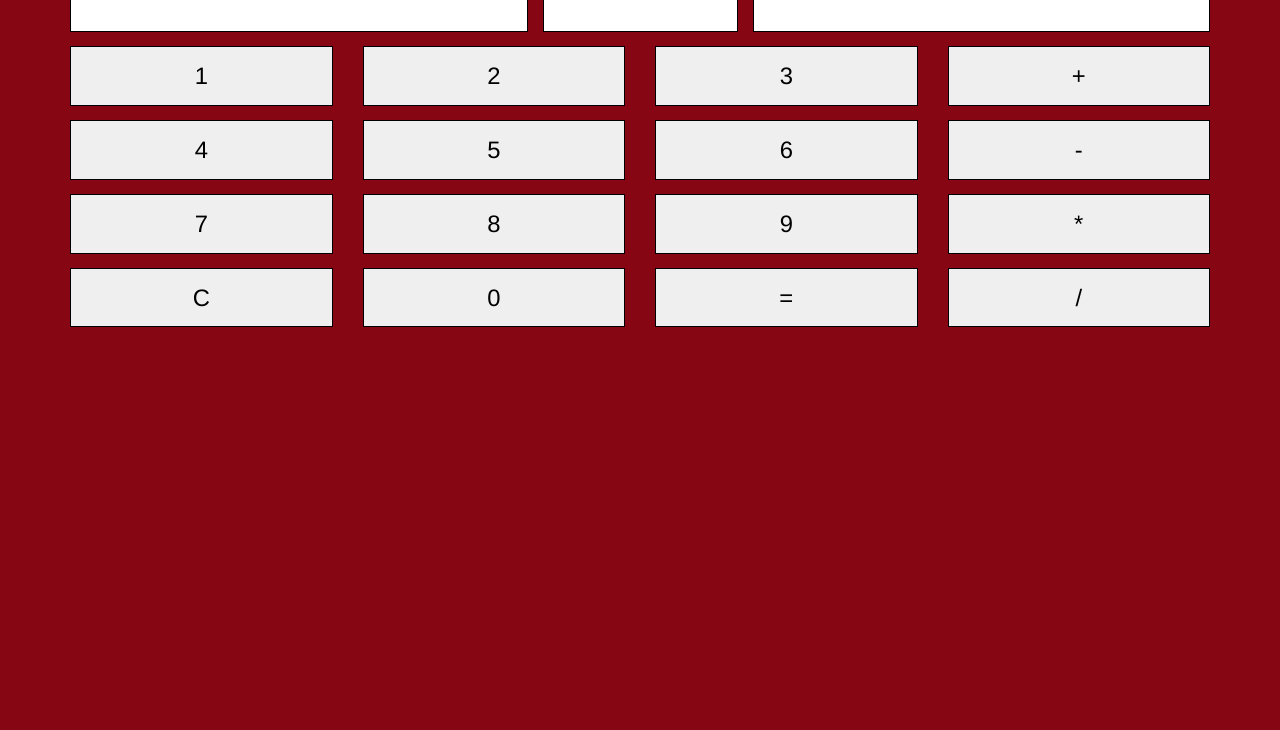
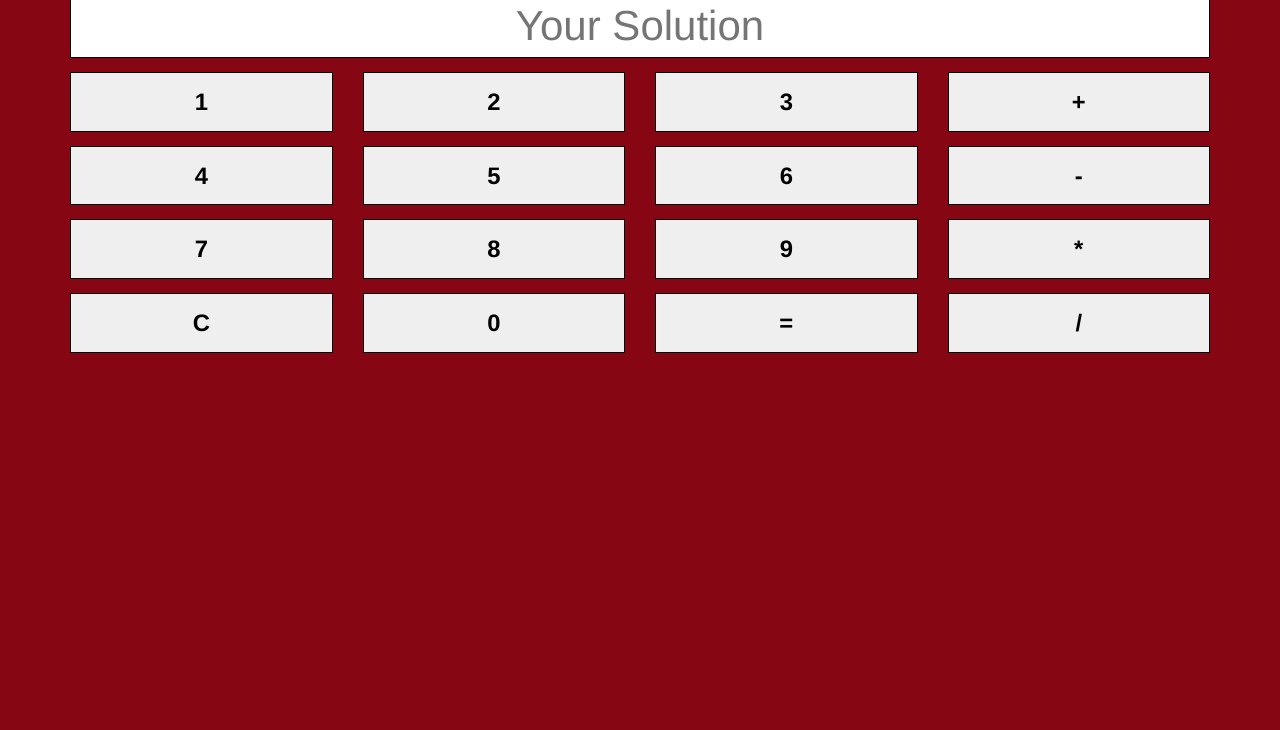
Before and after one commit to chanel-rodriguez/channel-rodriguez92.github.io, a plain HTML site: page index.html in a window 1280 px wide. Shown: the part 70-800 px from the top of the page. Drawn offline with nearby package versions, Linux system fonts and the light colour scheme.

Commit message:
changed calc

```diff
--- a/custom.css
+++ b/custom.css
@@ -7,13 +7,15 @@ body{
 .calc-inputs {
     border: 1px solid black;
     width: 100%;
-    padding: .7em;
+    /*padding: .7em;*/
+    font-size: 3em;
+    text-align: center;
 }
 .no-padding{
     padding: 0px;
 }
 h1{
-    font-size: 2em;
+    font-size: 2.2em;
 }
 .row:after{
     margin-bottom: 1em;
@@ -23,4 +25,18 @@ h1{
     width: 100%;
     padding: .5em;
     font-size: 1.7em;
+    /*color: white;*/
+    font-weight: bold;
 }
+.rectangle:active{
+    background-color: rgba(28,28,28,0.21);
+}
+.square{
+    border: 1px solid black;
+    width: 20%;
+    padding: .5em;
+    margin-left: .5em;
+    font-size: 1.7em;
+    /*color: white;*/
+    font-weight: bold;
+}
--- a/index.html
+++ b/index.html
@@ -10,24 +10,121 @@
     <title>Calculator</title>
 </head>
 <body>
+<form name="calculator">
+    <div class="container">
+        <h1 class="text-center">My Personal Calculator</h1>
+
+        <div class="row">
+            <div class="col-xs-12">
+                <input class="calc-inputs" value="" type="text" name="display" placeholder="Your Solution" readonly>
+            </div>
+        </div>
+
+        <div class="row">
+            <div class="col-xs-3">
+                <input type="button" class="rectangle" value="1" onclick="document.calculator.display.value+='1'">
+            </div>
+            <div class="col-xs-3">
+                <input type="button" class="rectangle" value="2" onclick="document.calculator.display.value+='2'">
+            </div>
+            <div class="col-xs-3">
+                <input type="button" class="rectangle" value="3" onclick="document.calculator.display.value+='3'">
+            </div>
+            <div class="col-xs-3">
+                <input type="button" class="rectangle" value="+" onclick="document.calculator.display.value+='+'">
+            </div>
+        </div>
+
+        <div class="row">
+            <div class="col-xs-3">
+                <input type="button" class="rectangle" value="4" onclick="document.calculator.display.value+='4'">
+            </div>
+            <div class="col-xs-3">
+                <input type="button" class="rectangle" value="5" onclick="document.calculator.display.value+='5'">
+            </div>
+            <div class="col-xs-3">
+                <input type="button" class="rectangle" value="6" onclick="document.calculator.display.value+='6'">
+            </div>
+            <div class="col-xs-3">
+                <input type="button" class="rectangle" value="-" onclick="document.calculator.display.value+='-'">
+            </div>
+        </div>
+
+        <div class="row">
+            <div class="col-xs-3">
+                <input type="button" class="rectangle" value="7" onclick="document.calculator.display.value+='7'">
+            </div>
+            <div class="col-xs-3">
+                <input type="button" class="rectangle" value="8" onclick="document.calculator.display.value+='8'">
+            </div>
+            <div class="col-xs-3">
+                <input type="button" class="rectangle" value="9" onclick="document.calculator.display.value+='9'">
+            </div>
+            <div class="col-xs-3">
+                <input type="button" class="rectangle" value="*" onclick="document.calculator.display.value+='*'">
+            </div>
+        </div>
+
+        <div class="row">
+            <div class="col-xs-3">
+                <input class="rectangle" type="reset" value="C">
+            </div>
+            <div class="col-xs-3">
+                <input class="rectangle" type="button" value="0" onClick="document.calculator.display.value+='0'">
+            </div>
+            <div class="col-xs-3">
+                <input class="rectangle" type="button" value="=" onClick="document.calculator.display.value=eval(document.calculator.display.value)">
+            </div>
+            <div class="col-xs-3">
+                <input class="rectangle" type="button" value="/" onClick="document.calculator.display.value+='/'">
+            </div>
+        </div>
+
+    </div>
+
+    <!--Solution is <input type="text" name="ans" value=""><br>-->
+    <!--<input class="square" type="button" value="1" onClick="document.calculator.ans.value+='1'">-->
+    <!--<input class="square" type="button" value="2" onClick="document.calculator.ans.value+='2'">-->
+    <!--<input class="square" type="button" value="3" onClick="document.calculator.ans.value+='3'">-->
+    <!--<input class="square" type="button" value="+" onClick="document.calculator.ans.value+='+'">-->
+
+    <!--<input type="button" value="4" onClick="document.calculator.ans.value+='4'">-->
+    <!--<input type="button" value="5" onClick="document.calculator.ans.value+='5'">-->
+    <!--<input type="button" value="6" onClick="document.calculator.ans.value+='6'">-->
+    <!--<input type="button" value="-" onClick="document.calculator.ans.value+='-'">-->
+
+    <!--<input type="button" value="7" onClick="document.calculator.ans.value+='7'">-->
+    <!--<input type="button" value="8" onClick="document.calculator.ans.value+='8'">-->
+    <!--<input type="button" value="9" onClick="document.calculator.ans.value+='9'">-->
+    <!--<input type="button" value="*" onClick="document.calculator.ans.value+='*'">-->
+    <!--<input type="button" value="/" onClick="document.calculator.ans.value+='/'">-->
+
+    <!--<input type="button" value="0" onClick="document.calculator.ans.value+='0'">-->
+    <!--<input type="reset" value="Reset">-->
+    <!--<input type="button" value="=" onClick="document.calculator.ans.value=eval(document.calculator.ans.value)">-->
+
+
+</form>
+
+
+<script src="https://maxcdn.bootstrapcdn.com/bootstrap/3.3.7/js/bootstrap.min.js" integrity="sha384-Tc5IQib027qvyjSMfHjOMaLkfuWVxZxUPnCJA7l2mCWNIpG9mGCD8wGNIcPD7Txa" crossorigin="anonymous"></script>
+</body>
+</html>
+
+
+<!--
 <div class="container">
     <h1 class="text-center">My Personal Calculator</h1>
-
+    <form name="calculator">
     <div class="row">
-        <div class="col-xs-5">
-            <input class="calc-inputs" type="text">
-        </div>
-        <div class="col-xs-2 no-padding">
-            <input class="calc-inputs" type="text">
-        </div>
-        <div class="col-xs-5">
-            <input class="calc-inputs" type="text">
+        <div class="col-xs-12">
+            <input class="calc-inputs" type="text" name = "display" id="display" readonly>
         </div>
     </div>
 
     <div class="row">
         <div class="col-xs-3">
-            <button class="rectangle">1</button>
+            <input type='button' name="one" class="rectangle" value="1" onclick=”calculator.display.value += ‘1’”>
         </div>
         <div class="col-xs-3">
             <button class="rectangle">2</button>
@@ -84,11 +181,8 @@
             <button class="rectangle">/</button>
         </div>
     </div>
-
+    </form>
 </div>
 
 
-
-<script src="https://maxcdn.bootstrapcdn.com/bootstrap/3.3.7/js/bootstrap.min.js" integrity="sha384-Tc5IQib027qvyjSMfHjOMaLkfuWVxZxUPnCJA7l2mCWNIpG9mGCD8wGNIcPD7Txa" crossorigin="anonymous"></script>
-</body>
-</html>
+-->
```
